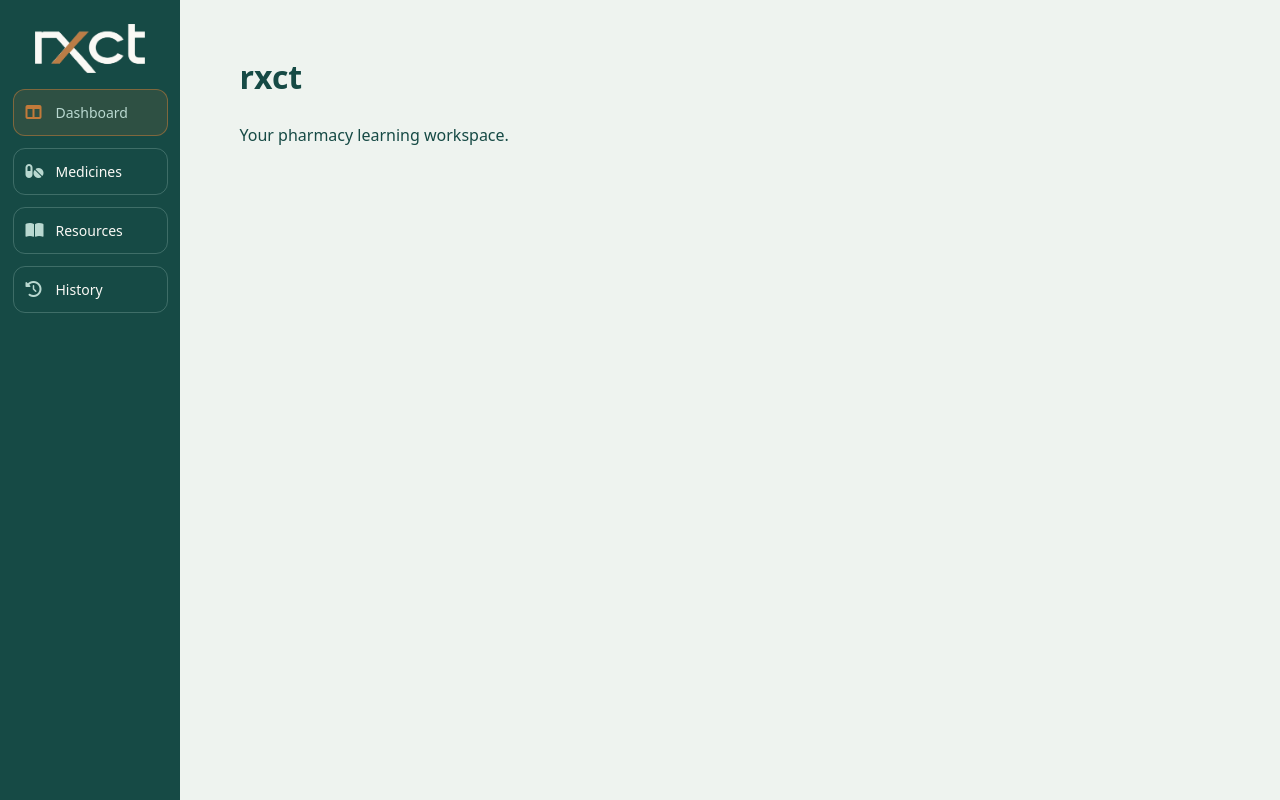
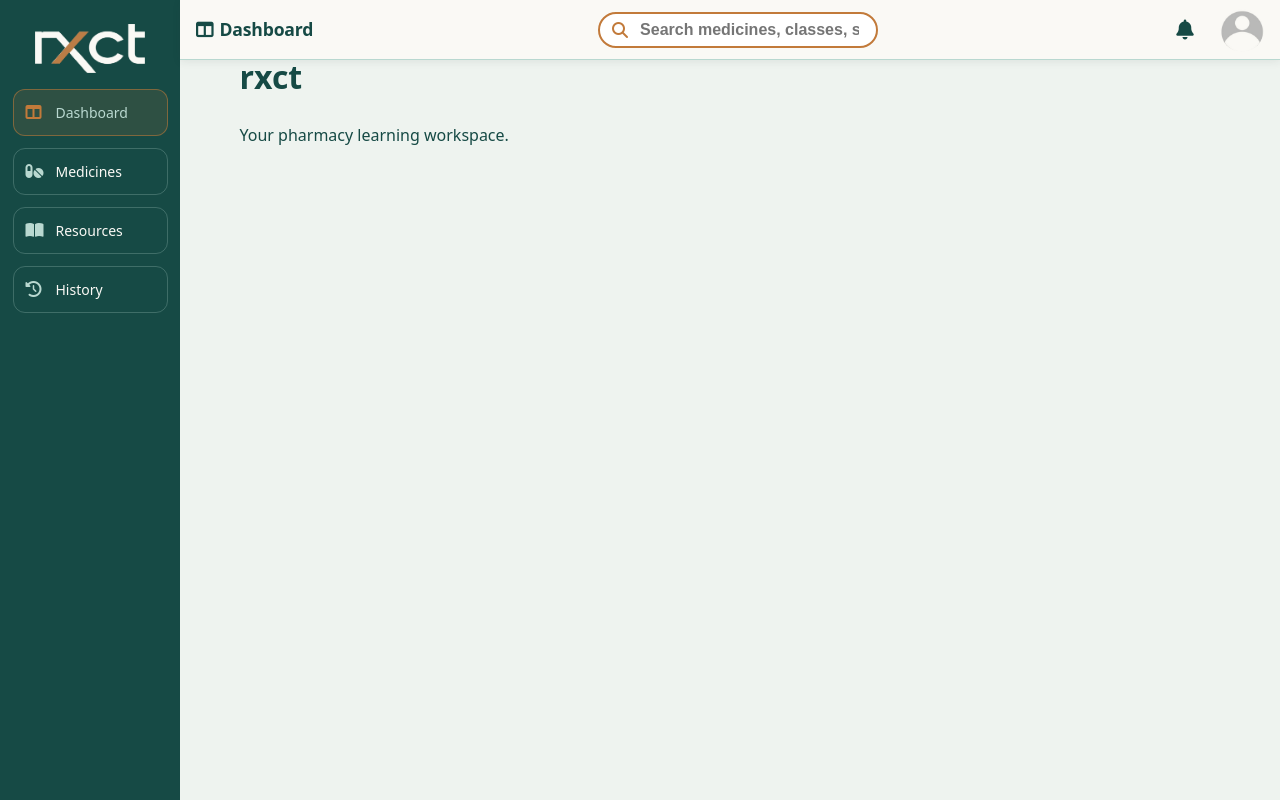
Before and after one commit to SisuRx-tech/rxct-app, a React (Vite) app: page / in a window 1280 px wide. Built offline with nearby package versions, Linux system fonts and the light colour scheme.

Commit message:
Topbar fixes

```diff
--- a/src/App.css
+++ b/src/App.css
@@ -37,7 +37,6 @@
   overflow: hidden;
 }
 
-
 .sidebar-nav {
   display: flex;
   flex-direction: column;
@@ -45,25 +44,9 @@
   gap: 12px;
   font-size: 14px;
 }
-.mobile-brand {
-  display: flex;
-  align-items: center;
 
-  height: 38px;
-  padding: 0 12px;
-
-  background: var(--primary);
-  border-radius: 11px;
-}
-
-.mobile-brand img {
-  display: block;
-  height: 15px;
-  width: auto;
-}
 .sidebar a {
   background-color: transparent;
-
   border: 1px solid var(--border);
   border-radius: 12px;
 
@@ -132,28 +115,17 @@
   margin: 0 auto;
 }
 
+/*MOBILE ELEMENTS (hidden on desktop)*/
 
 
-
-
-
-
-
-
-
-
-/*MOBILE ELEMENTS (hidden on desktop)*/
-
-.mobile-header,
 .bottom-nav {
   display: none;
 }
 
-
 /*MOBILE (under 768px) */
 
 @media (max-width: 767px) {
- .app-layout {
+  .app-layout {
     display: block;
     height: auto;
     overflow: visible;
@@ -163,20 +135,6 @@
     display: none;
   }
 
-  .mobile-header {
-    position: sticky;
-    top: 0;
-
-    display: flex;
-    align-items: center;
-    justify-content: space-between;
-
-    height: var(--header-height);
-    padding: 0 16px;
-
-    background: var(--surface);
-    border-bottom: 1px solid var(--border);
-  }
 
   .menu-toggle {
     font-size: 24px;
--- a/src/components/layout/AppLayout.jsx
+++ b/src/components/layout/AppLayout.jsx
@@ -1,16 +1,11 @@
 import logo from "../../assets/rxct-logo.png";
+import Topbar from "./Topbar";
 function AppLayout({ children }) {
   return (
     <div className="app-layout">
-      <header className="mobile-header">
-        <div className="mobile-brand">
-          <img src={logo} alt="RxCT" />
-        </div>
-        <button className="menu-toggle" aria-label="Open menu">
-          ☰
-        </button>
-      </header>
+          <Topbar />
       <aside className="sidebar">
+
         <div className="brand">
           <img className="logo" src={logo} alt="RxCT" />
         </div>
@@ -35,8 +30,6 @@ function AppLayout({ children }) {
             History
           </a>
         </nav>
-
-
       </aside>
 
       <main className="main-content">{children}</main>
--- a/src/components/layout/Topbar.jsx
+++ b/src/components/layout/Topbar.jsx
@@ -1,37 +1,37 @@
-
 import logo from "../../assets/rxct-logo.png";
-import avatar from "../../assets/circle_avatar.png"
-function Topbar(){
-return(
-  <header className="topbar">
-  <div className="topbar-brand">
+import avatar from "../../assets/circle_avatar.png";
+import styles from "./Topbar.module.css";
+function Topbar() {
+  return (
+    <header className={styles.topbar}>
+      <div className={styles.brand}>
         <img src={logo} alt="RxCT" />
       </div>
 
-  <h2 className="page-title">
+      <h2 className={styles.pageTitle}>
         <i className="fa-solid fa-table-columns"></i>
         Dashboard
       </h2>
 
-  <div className="search-wrapper">
+      <div className={styles.search}>
         <i className="fa-solid fa-magnifying-glass"></i>
         <input
           type="search"
           placeholder="Search medicines, classes, symptoms..."
-      className="searchbox"
+          className={styles.searchInput}
         />
       </div>
 
-  <div className="profile-panel">
-    <button className="icon-btn" aria-label="Notifications">
+      <div className={styles.actions}>
+        <button className={styles.iconButton} aria-label="Notifications">
           <i className="fa-solid fa-bell"></i>
         </button>
       </div>
 
-  <button className="profile" aria-label="Open profile menu">
-    <img src={avatar} alt="" />
+      <button className={styles.avatarButton} aria-label="Open profile menu">
+        <img src={avatar} alt="" className={styles.avatarImage}/>
       </button>
     </header>
-)
+  );
 }
 export default Topbar;
--- /dev/null
+++ b/src/components/layout/Topbar.module.css
@@ -0,0 +1,217 @@
+/* ==========================================================================
+   TOPBAR
+   Mobile-first: two rows on phones (brand, title, actions, avatar, then
+   search). One row from 768px up.
+   ========================================================================== */
+
+.topbar {
+  position: sticky;
+  top: 0;
+  z-index: 20;
+
+  display: grid;
+  grid-template-columns: auto minmax(0, 1fr) auto auto;
+  grid-template-areas:
+    "brand title actions avatar"
+    "search search search search";
+  align-items: center;
+  gap: 8px;
+
+  padding: 10px;
+
+  background-color: var(--surface);
+  border-bottom: 1px solid var(--soft);
+  box-shadow: 0 2px 8px var(--shadow);
+}
+
+
+/* ==========================================================================
+   BRAND TILE (phones only, the sidebar carries the logo on desktop)
+   ========================================================================== */
+
+.brand {
+  grid-area: brand;
+
+  display: flex;
+  align-items: center;
+  justify-content: center;
+
+  height: 38px;
+  padding: 0 10px;
+
+  background-color: var(--primary);
+  border-radius: 11px;
+}
+
+.brand img {
+  display: block;
+  height: 16px;
+  width: auto;
+}
+
+
+/* ==========================================================================
+   PAGE TITLE
+   ========================================================================== */
+
+.pageTitle {
+  grid-area: title;
+
+  display: flex;
+  align-items: center;
+  gap: 6px;
+
+  min-width: 0;
+  margin: 0;
+
+  overflow: hidden;
+  white-space: nowrap;
+
+  color: var(--primary);
+  font-size: 1.1rem;
+  font-weight: 800;
+  letter-spacing: -0.01em;
+}
+
+.pageTitle i {
+  flex-shrink: 0;
+}
+
+
+/* ==========================================================================
+   SEARCH
+   ========================================================================== */
+
+.search {
+  position: relative;
+  grid-area: search;
+
+  height: 36px;
+}
+
+.search i {
+  position: absolute;
+  top: 50%;
+  left: 14px;
+
+  transform: translateY(-50%);
+
+  color: var(--accent);
+  font-size: 16px;
+
+  pointer-events: none;
+}
+
+.searchInput {
+  width: 100%;
+  height: 100%;
+
+  padding-left: 40px;
+
+  border: 2px solid var(--accent);
+  border-radius: 25px;
+
+  /* 16px stops iOS from zooming the page when the field is focused */
+  font-size: 16px;
+  font-weight: 600;
+}
+
+.searchInput:focus {
+  outline: none;
+
+  box-shadow: 0 0 0 3px rgba(194, 122, 58, 0.12);
+}
+
+
+/* ==========================================================================
+   ACTIONS + AVATAR
+   44px is the minimum comfortable tap target on a phone.
+   ========================================================================== */
+
+.actions {
+  grid-area: actions;
+
+  display: flex;
+}
+
+.iconButton,
+.avatarButton {
+  width: 44px;
+  height: 44px;
+
+  padding: 0;
+
+  border: none;
+  background-color: transparent;
+
+  cursor: pointer;
+}
+
+.iconButton {
+  display: grid;
+  place-items: center;
+
+  color: var(--primary);
+
+  transition: transform 0.4s ease;
+}
+
+.iconButton:hover {
+  transform: scale(1.12);
+}
+
+.iconButton i {
+  font-size: 20px;
+}
+
+.avatarButton {
+  grid-area: avatar;
+
+  border-radius: 50%;
+}
+
+.avatarImage {
+  display: block;
+
+  width: 100%;
+  height: 100%;
+
+  border-radius: 50%;
+  object-fit: cover;
+
+  mix-blend-mode: multiply;
+}
+
+.iconButton:focus-visible,
+.avatarButton:focus-visible {
+  outline: 2px solid var(--accent);
+  outline-offset: 2px;
+}
+
+
+/* ==========================================================================
+   DESKTOP (768px and up)
+   ========================================================================== */
+
+@media (min-width: 768px) {
+  .topbar {
+    grid-column: 2;
+    grid-row: 1;
+
+    grid-template-areas: "title search actions avatar";
+    gap: 13px;
+
+    height: 60px;
+    padding: 0 16px;
+  }
+
+  .brand {
+    display: none;
+  }
+
+  .search {
+    justify-self: center;
+
+    width: min(100%, 280px);
+  }
+}
```
Also changed, not shown: 1 other file (tests, documents, lock files or other folders). Lines whose indentation alone changed are shown as unchanged.
